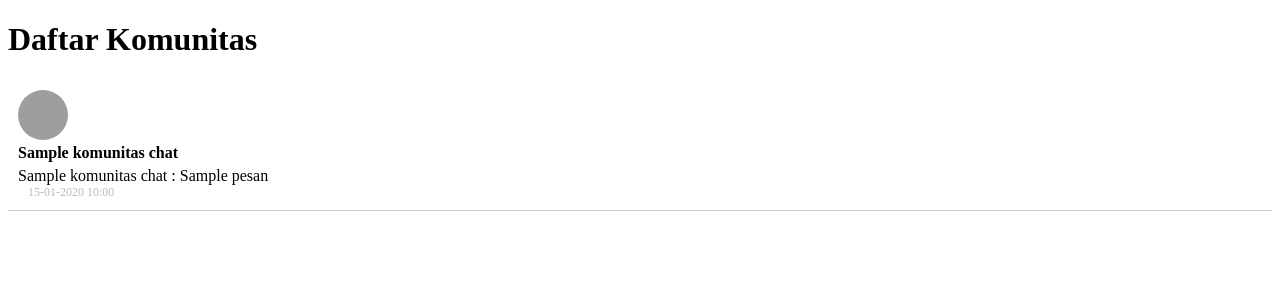
After one commit to Anjaszz/seminar-ku, a CodeIgniter app: the page made by application/views/user/komunitas.php in a window 1280 px wide. The commit adds this page. Shown: the top 300 px of the page. Run offline with CodeIgniter, Linux system fonts and the light colour scheme; the template is opened without the code that fills it: most values are stand-ins (such as "Sample title", 1, 10 or a date in 2020); grey boxes are pictures that could not be loaded.

Commit message:
chat comunity

```diff
--- a/application/models/ChatModel.php
+++ b/application/models/ChatModel.php
@@ -15,4 +15,6 @@ class ChatModel extends CI_Model {
     public function saveChat($data) {
         return $this->db->insert('chat_komunitas', $data);
     }
+
+
 }
--- a/application/models/Seminar_model.php
+++ b/application/models/Seminar_model.php
@@ -38,7 +38,7 @@ public function get_seminar_by_id($id_seminar) {
     }
 
         public function getSeminarById($id_seminar) {
-        $this->db->select('nama_seminar');
+        $this->db->select('nama_seminar, id_vendor');
         $this->db->from('seminar');
         $this->db->where('id_seminar', $id_seminar);
         $query = $this->db->get();
--- /dev/null
+++ b/application/views/user/komunitas.php
@@ -0,0 +1,82 @@
+<!DOCTYPE html>
+<html lang="id">
+<head>
+    <meta charset="UTF-8">
+    <meta name="viewport" content="width=device-width, initial-scale=1.0">
+    <title>Komunitas</title>
+    <style>
+        .chat-list {
+            list-style: none;
+            padding: 0;
+            margin: 0;
+        }
+        .chat-item {
+            display: flex;
+            align-items: center;
+            padding: 10px;
+            border-bottom: 1px solid #ccc;
+        }
+        .chat-item img {
+            border-radius: 50%;
+            width: 50px;
+            height: 50px;
+            margin-right: 10px;
+        }
+        .chat-item .chat-details {
+            flex-grow: 1;
+        }
+        .chat-item .chat-name {
+            font-weight: bold;
+            margin-bottom: 5px;
+        }
+        .chat-item .chat-message {
+            color: #777;
+        }
+        .chat-item .chat-time {
+            font-size: 12px;
+            color: #bbb;
+            margin-left: 10px;
+        }
+        .chat-item a {
+            display: block;
+            width: 100%;
+            text-decoration: none;
+            color: inherit;
+        }
+    </style>
+</head>
+<body>
+    <h1>Daftar Komunitas</h1>
+
+    <ul class="chat-list">
+        <?php if (!empty($komunitas_chats)): ?>
+            <?php foreach ($komunitas_chats as $chat): ?>
+                <li class="chat-item">
+                    <!-- Link untuk mengarah ke halaman chat -->
+                    <a href="<?php echo site_url('user/chat/index/'.$chat->id_vendor.'/'.$chat->id_seminar); ?>">
+                        <!-- Gambar Lampiran -->
+                        <img src="<?php echo base_url('uploads/poster/'.$chat->lampiran); ?>" alt="Foto Lampiran">
+
+                        <div class="chat-details">
+                            <!-- Nama Seminar -->
+                            <div class="chat-name"><?php echo $chat->nama_seminar; ?></div>
+
+                            <!-- Pesan Terakhir dalam Satu Baris -->
+                            <div>
+                                <?php echo $chat->nama_mhs . ' : ' . $chat->pesan; ?>
+                            </div>
+                        </div>
+
+                        <!-- Nama User dan Waktu -->
+                        <div class="chat-time">
+                            <div><?php echo date('d-m-Y H:i', strtotime($chat->created_at)); ?></div>
+                        </div>
+                    </a>
+                </li>
+            <?php endforeach; ?>
+        <?php else: ?>
+            <p>Tidak ada data chat komunitas.</p>
+        <?php endif; ?>
+    </ul>
+</body>
+</html>
```
Also changed, not shown: application/controllers/user/Home.php (+67 -0 lines), application/models/Komunitas_model.php (added, +61 -0 lines), application/views/template/user/navbar.php (+18 -11 lines), application/views/user/seminar-terdaftar.php (+8 -2 lines).
